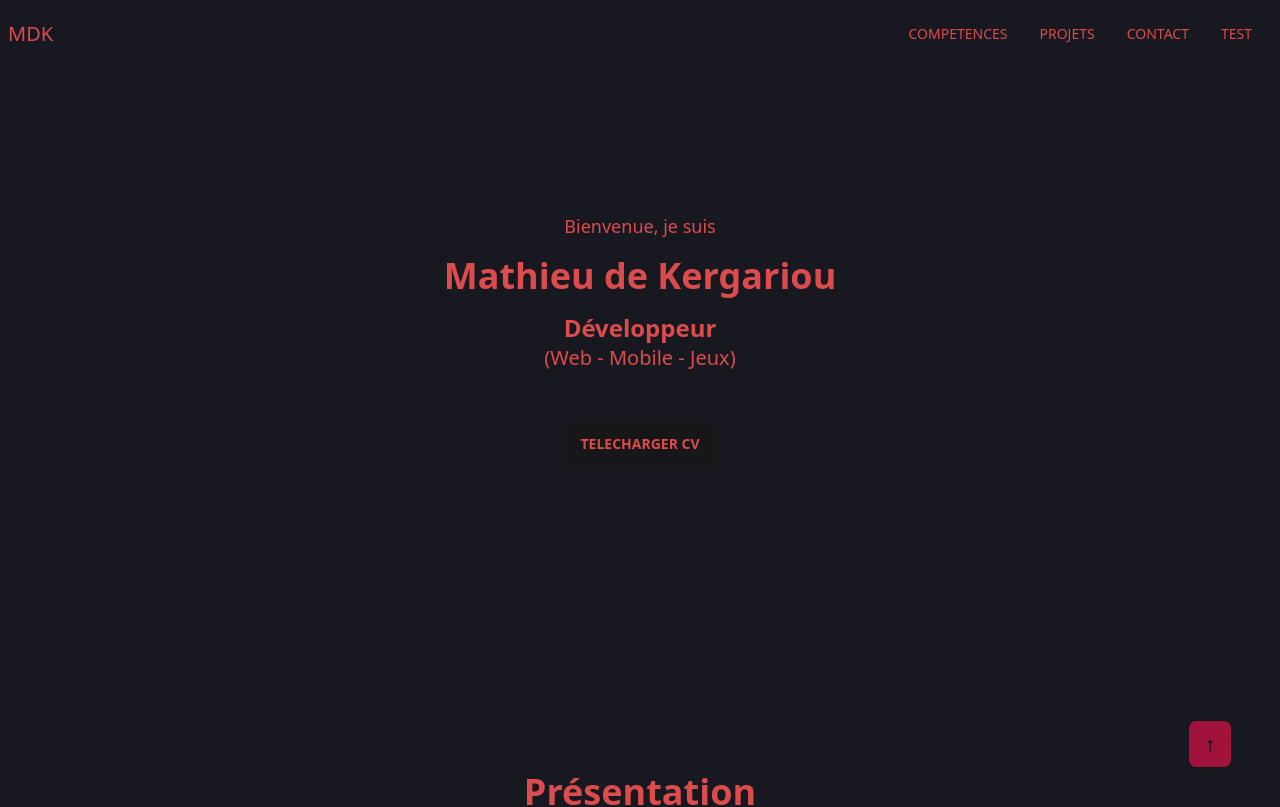
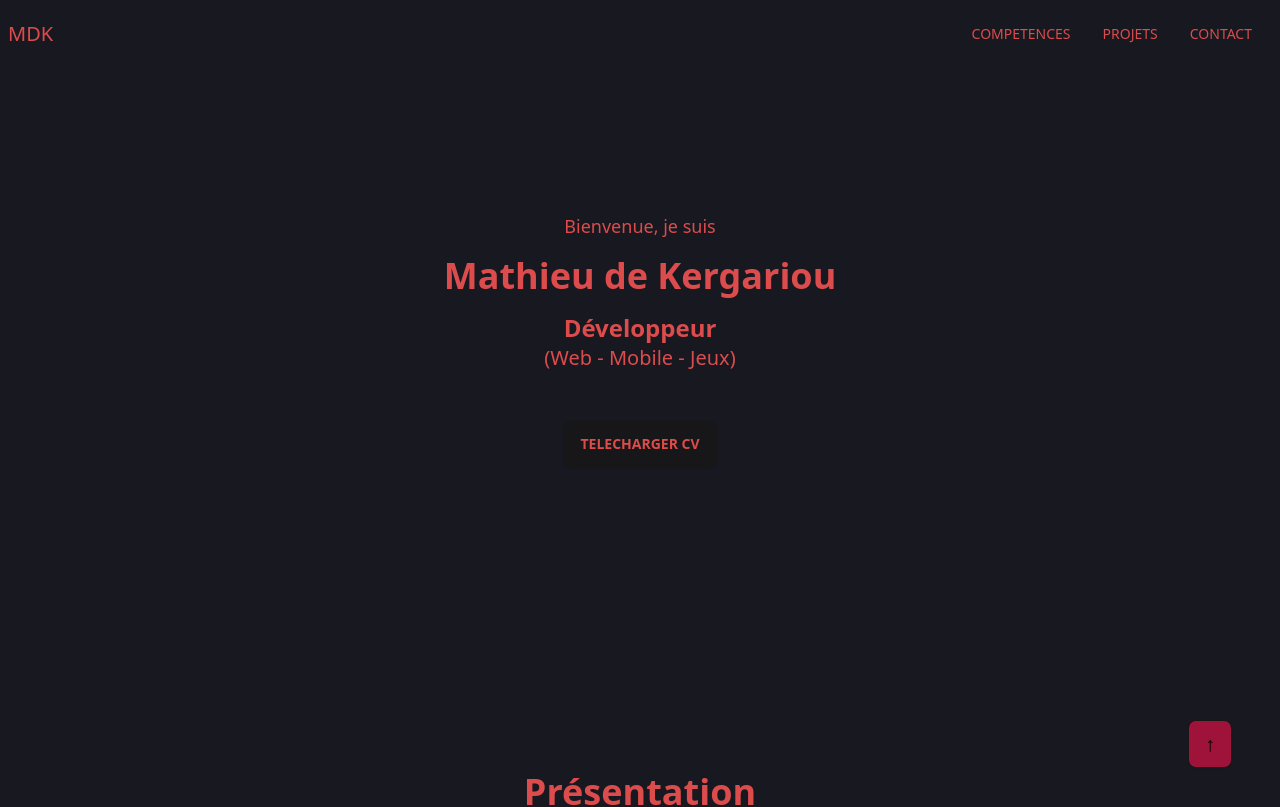
Before and after one commit to mdekerga/Portfolio, a React (Vite) app: page / in a window 1280 px wide. Shown: the top 807 px of the page. Built offline with nearby package versions, Linux system fonts and the light colour scheme; what @midudev/tailwind-animations would draw is missing.

Commit message:
Suppression test

```diff
--- a/src/components/Header.jsx
+++ b/src/components/Header.jsx
@@ -11,7 +11,6 @@ export default function Header(){
                             <li><a href="#competences">COMPETENCES</a></li>
                             <li><a href="#projets">PROJETS</a></li>
                             <li><a href="#footer">CONTACT</a></li>
-                            <li><a href="#">TEST</a></li>
                         </ul>
                     </div>
                 </div>
```
